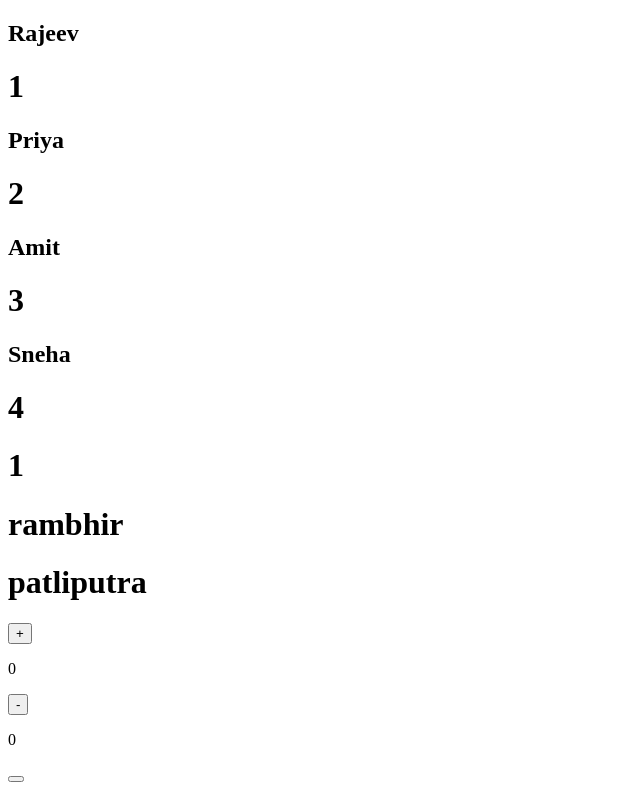
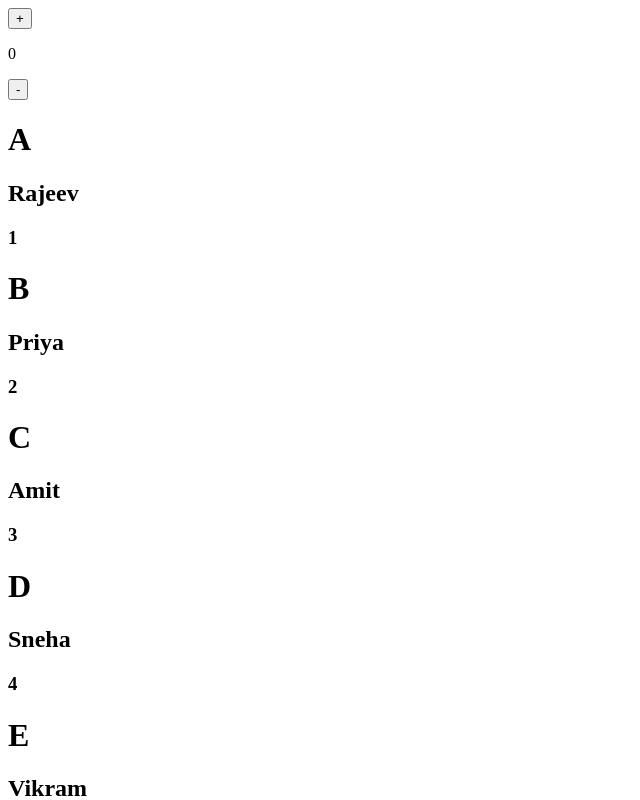
Before and after one commit to rajeevranjan125/react-js-learning, a React (Vite) app in the folder react-learning/: page / in a window 1280 px wide. Shown: the top 800 px of the page, without its empty margins (0-640 px from the left). Built offline with nearby package versions, Linux system fonts and the light colour scheme.

Commit message:
learned conditional rendering

```diff
--- a/react-learning/src/components/App.tsx
+++ b/react-learning/src/components/App.tsx
@@ -1,7 +1,7 @@
 // import Hello from './Hello'
 import EmployeeCard from './EmployeeCard'
 import type { StudentInfoInter } from '../types/StudentInfoInter';
-import StudentInfo from './StudentInfo';
+// import StudentInfo from './StudentInfo';
 import { useState } from 'react';
 
 function App() {
@@ -31,6 +31,11 @@ function App() {
       id: 5,
       name: "Vikram",
       class: "E"
+    },
+    {
+      id: 6,
+      name: "shreyansh",
+      class: "F"
     }
   ];
 
@@ -45,26 +50,39 @@ function App() {
   //   address: 'jamshedpur'
   // }
 
-  const studentInfo: StudentInfoInter = {
-    id: 1,
-    name: 'rambhir',
-    address: 'patliputra'
-  }
+  // const studentInfo: StudentInfoInter = {
+  //   id: 1,
+  //   name: 'rambhir',
+  //   address: 'patliputra'
+  // }
 
   const [count, setCount] = useState(0);
 
   const incrementCount = () => {
-    setCount(prev => prev+1);
-    setCount(prev => prev+1);
-    };
+    setCount(prev => prev + 1);
+    setCount(prev => prev + 1);
+  };
 
   const decrementCount = () => {
     // setCount(count - 1); not recommended
-    setCount(prev => prev -1);
-    setCount(prev => prev -1);
+    setCount(prev => prev - 1);
+    setCount(prev => prev - 1);
   }
 
-  let count2 =0;
+  // let count2 = 0;
+
+  // let isActive = true;
+
+  // const deactivate= ()=>{
+  //   isActive=false;
+  // }
+
+  const [isActive, setIsActive] = useState(false);
+
+  const changeActiveStatus = () => {
+
+    setIsActive(false);
+  }
 
   return (
     <div className="app-container">
@@ -74,8 +92,8 @@ function App() {
       <div className="top-right">
         <Hello />
       </div> */}
-      <div>
-        {/* Props are simply the arguments of a React component. */}
+      {/* <div>
+        Props are simply the arguments of a React component.
         <div className='student-1'>
           <EmployeeCard name={students[0].name} id={students[0].id} />
         </div>
@@ -91,17 +109,44 @@ function App() {
         <div>
           <StudentInfo props={studentInfo} />
         </div>
-      </div>
+      </div> */}
       <div>
         <button onClick={incrementCount}>+</button>
         <p>{count}</p>
         <button onClick={decrementCount}>-</button>
         {/* without use state */}
-        <p>{count2}</p>
-        <button onClick={()=>count2++}></button>
+        {/* <p>{count2}</p>
+        <button onClick={() => count2++}></button> */}
       </div>
+      <div>
+        {
+          students.map((student) => {
+            return (<EmployeeCard
+              key={student.id}
+              id={student.id}
+              name={student.name}
+              class={student.class}
+            />)
+          })
+        }
+      </div>
+
+      {/* <div>
+        {isActive ? <h1>"Welcome"</h1> : <h6>"Bye bye"</h6>}
+      </div> */}
+
+      {/* <div>
+        {isActive && <h1>welcome</h1>}
+      </div>
+      <div>
+        <button onClick={changeActiveStatus}>deactivate</button>
+      </div> */}
     </div>
   )
 }
 
 export default App
+
+// conditional rendering
+//1 -> ternary operator
+//2 ->
--- a/react-learning/src/components/EmployeeCard.tsx
+++ b/react-learning/src/components/EmployeeCard.tsx
@@ -1,9 +1,11 @@
-const EmployeeCard = ({name, id}: { name: string, id: number }) => {
+const EmployeeCard = ({ name, id, class: className}: { name: string, id: number, class: string }) => {
 
     return (
         <>
+            <h1>{className}</h1>
             <h2>{name}</h2>
-            <h1>{id}</h1>
+            <h3>{id}</h3>
+
         </>
     )
 }
```
